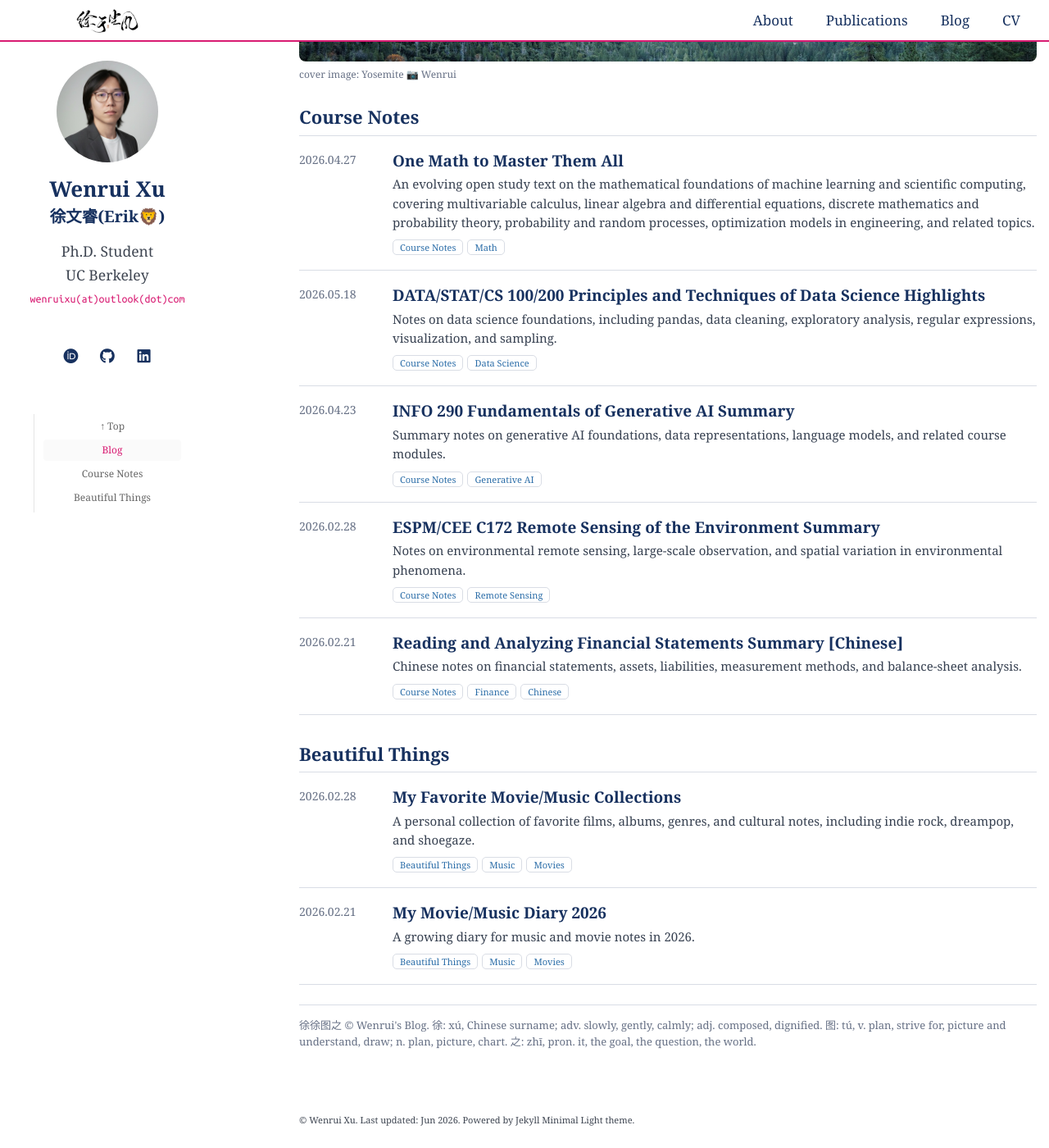
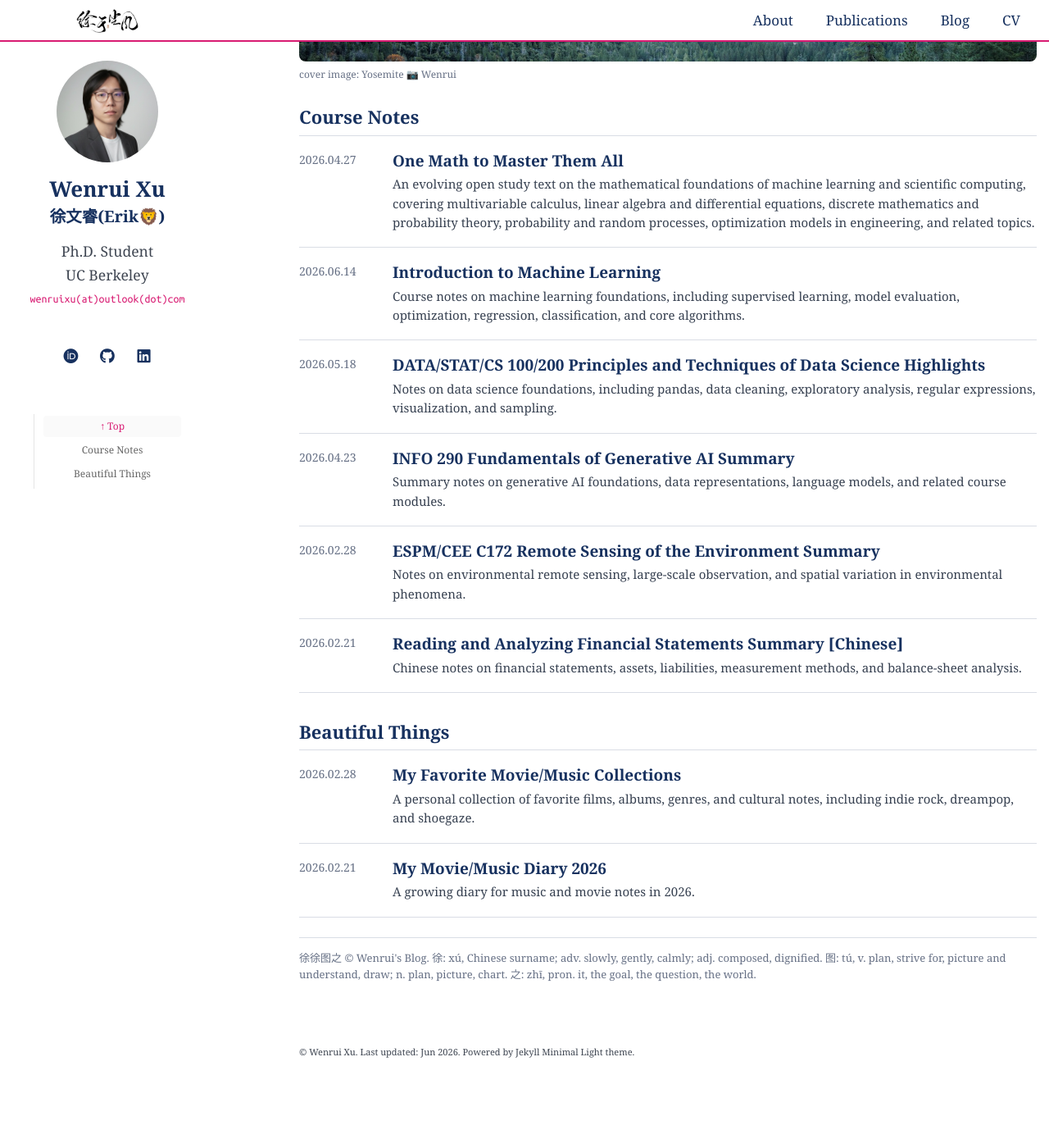
Before and after one commit to ruaruaxu/ruaruaxu.github.io, a Jekyll site: the page built from blogs.md, in a window 1280 px wide and 1400 px high, scrolled down 401 px. Shown: the whole window at 82% size. Built offline with Jekyll 4.4.1, drawn with Linux system fonts in a browser that asks for light colours; a style sheet for code colours, icons or effects is not loaded; after the commit the page ends 1719 px from its top, so only the background shows below that.

Commit message:
Update blog course notes and outline
Add Introduction to Machine Learning to the Course Notes list, remove tag chips from blog entries, and exclude page-level headings from the generated outline when marked with no-outline.

Validation: BUNDLE_PATH=/private/tmp/ruaruaxu-gh-pages-bundle BUNDLE_APP_CONFIG=/private/tmp/ruaruaxu-gh-pages-bundle-config BUNDLE_USER_HOME=/private/tmp/ruaruaxu-gh-pages-bundle-home bundle exec jekyll build; git diff --check.

```diff
--- a/_data/blogs.yml
+++ b/_data/blogs.yml
@@ -13,7 +13,7 @@
 - title: DATA/STAT/CS 100/200 Principles and Techniques of Data Science Highlights
   date: 2026.05.18
   date_sort: 2026-05-18
-  order: 2
+  order: 3
   category: Course Notes
   source: Notion
   summary: Notes on data science foundations, including pandas, data cleaning, exploratory analysis, regular expressions, visualization, and sampling.
@@ -22,10 +22,22 @@
     - Course Notes
     - Data Science
 
+- title: Introduction to Machine Learning
+  date: 2026.06.14
+  date_sort: 2026-06-14
+  order: 2
+  category: Course Notes
+  source: Feishu
+  summary: Course notes on machine learning foundations, including supervised learning, model evaluation, optimization, regression, classification, and core algorithms.
+  url: https://my.feishu.cn/wiki/FcAcwSMoniyjxHkq7vecvj97n9d
+  tags:
+    - Course Notes
+    - Machine Learning
+
 - title: INFO 290 Fundamentals of Generative AI Summary
   date: 2026.04.23
   date_sort: 2026-04-23
-  order: 3
+  order: 4
   category: Course Notes
   source: Notion
   summary: Summary notes on generative AI foundations, data representations, language models, and related course modules.
@@ -37,7 +49,7 @@
 - title: ESPM/CEE C172 Remote Sensing of the Environment Summary
   date: 2026.02.28
   date_sort: 2026-02-28
-  order: 4
+  order: 5
   category: Course Notes
   source: Notion
   summary: Notes on environmental remote sensing, large-scale observation, and spatial variation in environmental phenomena.
@@ -49,7 +61,7 @@
 - title: Reading and Analyzing Financial Statements Summary [Chinese]
   date: 2026.02.21
   date_sort: 2026-02-21
-  order: 5
+  order: 6
   category: Course Notes
   source: Notion
   summary: Chinese notes on financial statements, assets, liabilities, measurement methods, and balance-sheet analysis.
@@ -62,7 +74,7 @@
 - title: My Favorite Movie/Music Collections
   date: 2026.02.28
   date_sort: 2026-02-28
-  order: 6
+  order: 7
   category: Beautiful Things
   source: Notion
   summary: A personal collection of favorite films, albums, genres, and cultural notes, including indie rock, dreampop, and shoegaze.
@@ -75,7 +87,7 @@
 - title: My Movie/Music Diary 2026
   date: 2026.02.21
   date_sort: 2026-02-21
-  order: 7
+  order: 8
   category: Beautiful Things
   source: Notion
   summary: A growing diary for music and movie notes in 2026.
--- a/_layouts/homepage.html
+++ b/_layouts/homepage.html
@@ -201,7 +201,9 @@
     window.addEventListener('resize', updateNavProgress);
 
     const pageOutline = document.querySelector('.page-outline');
-    const outlineHeadings = Array.from(document.querySelectorAll('section h2'));
+    const outlineHeadings = Array.from(document.querySelectorAll('section h2')).filter((heading) => {
+      return !heading.classList.contains('no-outline') && heading.dataset.outline !== 'false';
+    });
     if (pageOutline) {
       const outlineList = document.createElement('ul');
       const outlineLinks = [];
--- a/blogs.md
+++ b/blogs.md
@@ -135,7 +135,7 @@ permalink: /blog/
 
 <div class="blog-page">
   <div class="blog-header">
-    <h2>Blog</h2>
+    <h2 class="no-outline">Blog</h2>
     <p>Welcome to my blog “徐徐图之”, where I share my travels, photography, thoughts about music and movies, and of course also research projects.</p>
   </div>
 
@@ -162,13 +162,6 @@ permalink: /blog/
                 <a href="{{ post.url }}" target="_blank" rel="noopener">{{ post.title }}</a>
               </h3>
               <p class="blog-entry-summary">{{ post.summary }}</p>
-              {% if post.tags %}
-              <div class="blog-tags" aria-label="Tags">
-                {% for tag in post.tags %}
-                <span class="blog-tag">{{ tag }}</span>
-                {% endfor %}
-              </div>
-              {% endif %}
             </div>
           </article>
           {% endfor %}
```
